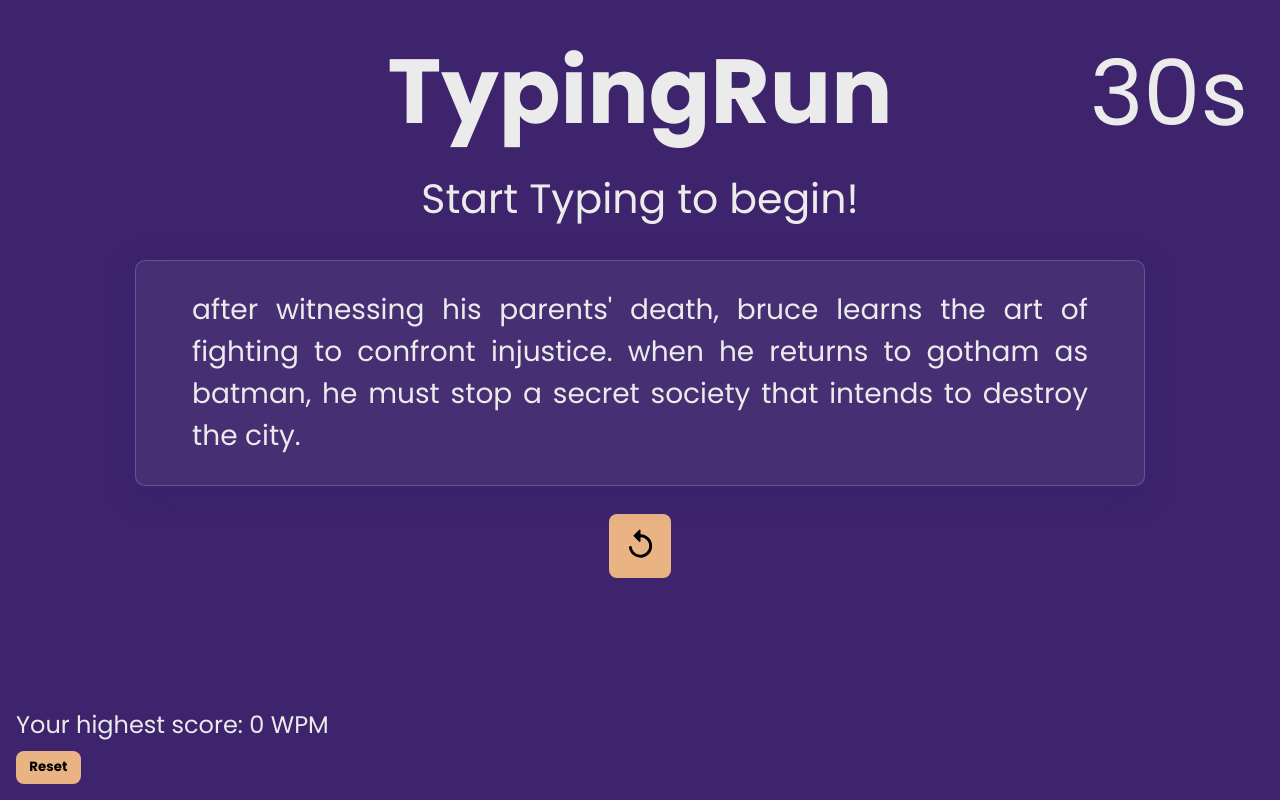
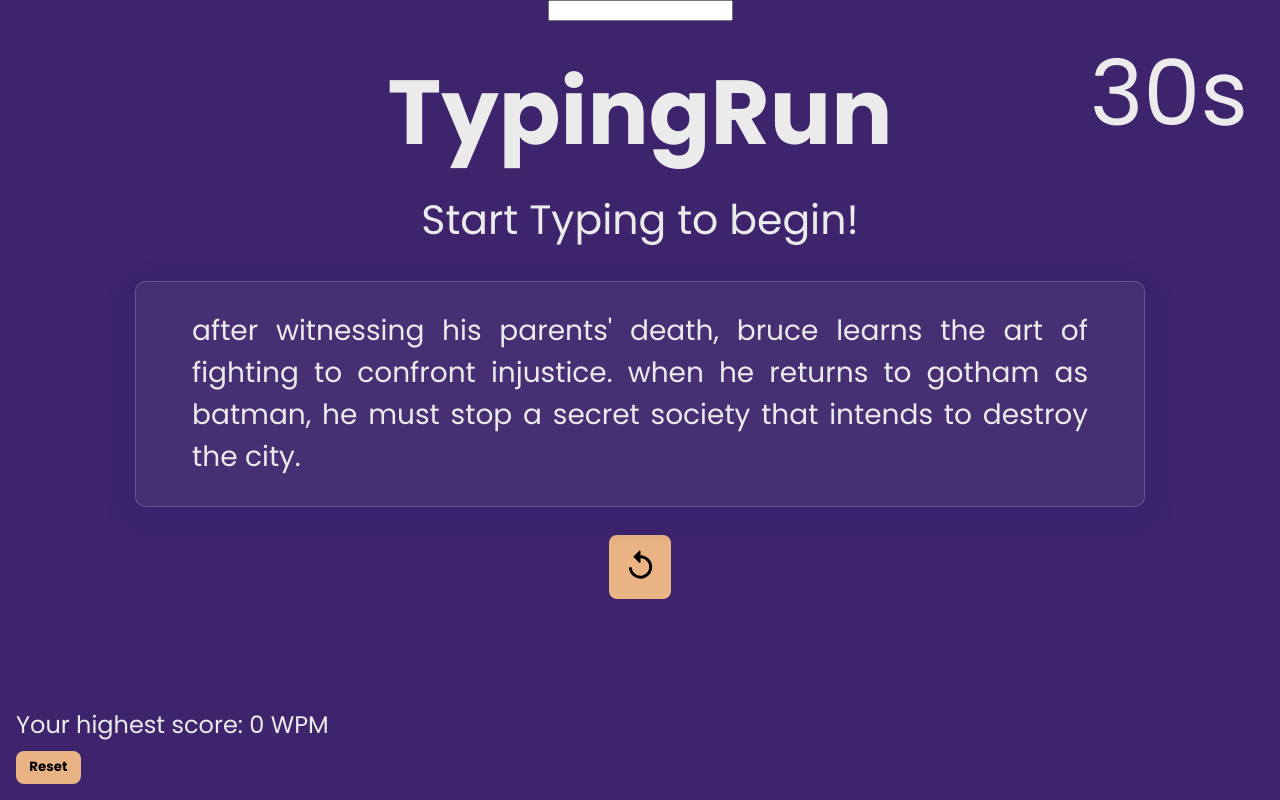
Before and after one commit to andrelzsousa/TypingRun, a React (Create React App) app: page / in a window 1280 px wide. Built offline with nearby package versions, Linux system fonts and the light colour scheme; no server answers.

Commit message:
bufix: keyboard trigger

```diff
--- a/src/App.js
+++ b/src/App.js
@@ -66,7 +66,7 @@
 
   return (
     <div className='main'>
-      <input type='text' ref={hiddenInput} style={{display: 'none'}}/>
+      <input type='text' ref={hiddenInput}/>
       <p className='title'>TypingRun</p>
       {!isActive && time !== 0 && textLen !== curIndex.current && <p className='subtitle'>Start Typing to begin!</p>}
       {isActive && <p className='subtitle'>Run!</p>}
```
